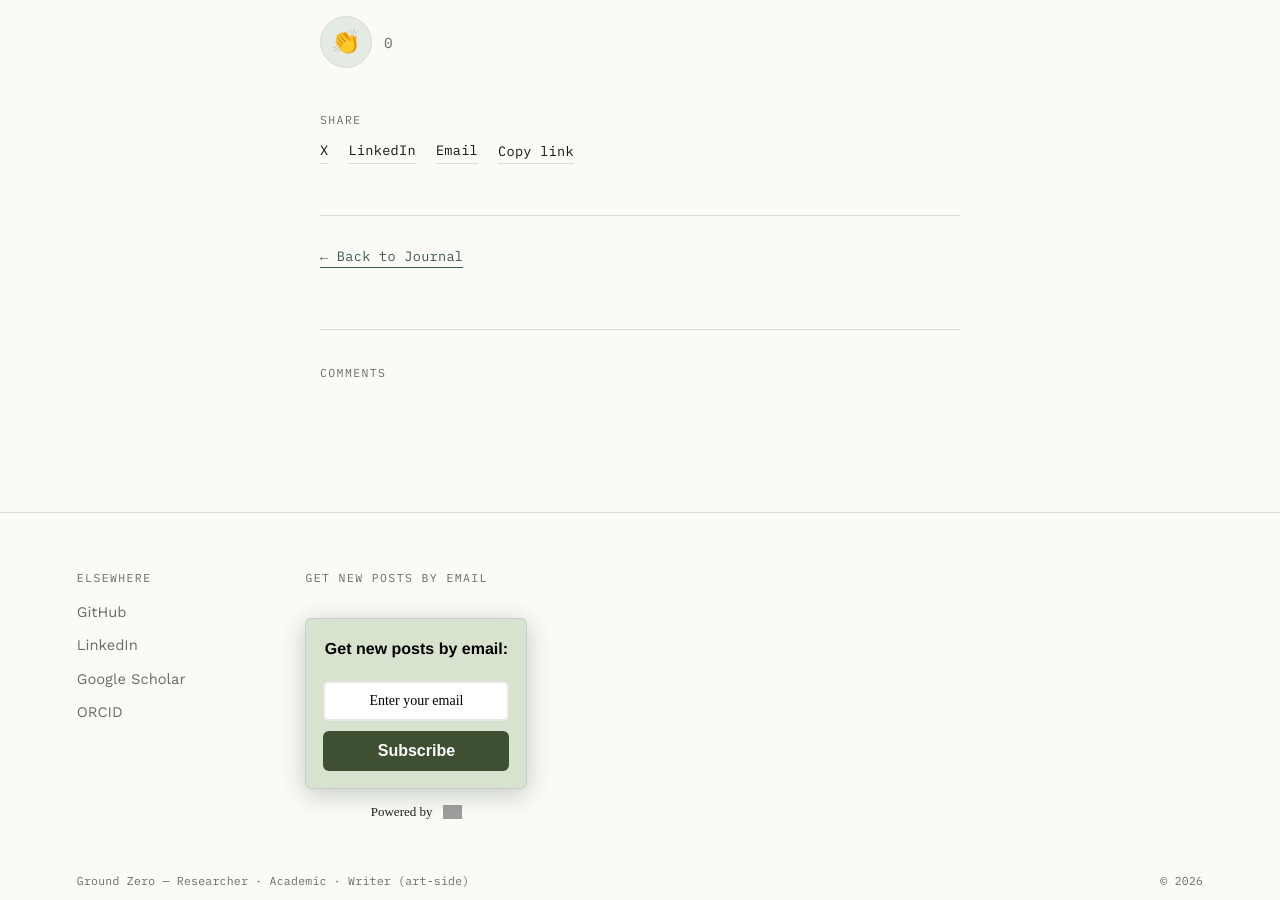
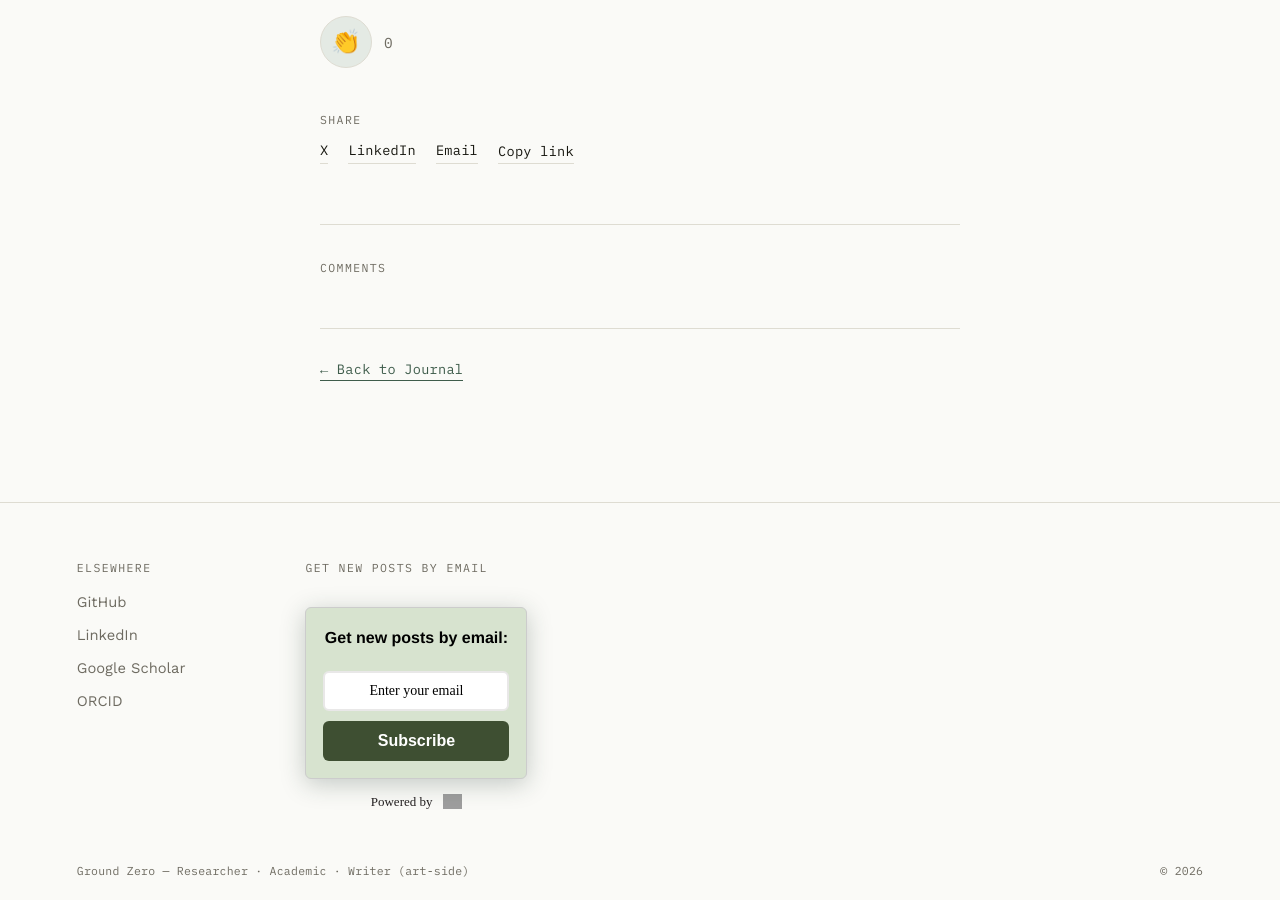
Before and after one commit to AnaAquiles/AnaAquiles.github.io, a Jekyll site: the page built from _posts/2026-08-10-welcome.md, in a window 1280 px wide and 900 px high, scrolled down 1133 px. Built offline with Jekyll 4.4.1, drawn with Linux system fonts in a browser that asks for light colours; comment, search, counter and statistics services are not loaded; grey boxes are pictures that could not be loaded.

Commit message:
changing places

```diff
--- a/_layouts/post.html
+++ b/_layouts/post.html
@@ -41,11 +41,6 @@ layout: default
     <div class="share-widget__buttons" id="share-buttons"></div>
   </div>
 
-
-  <footer class="post-footer">
-    <a class="text-link" href="{{ '/blog/' | relative_url }}">← Back to Journal</a>
-  </footer>
-
   {% include comments.html %}
 
   <div id="remark42"></div>
@@ -57,6 +52,10 @@ layout: default
   </script>
   <script>!function(e,n){for(var o=0;o<e.length;o++){var r=n.createElement('script'),c='.js',d=n.head||n.body;'noModule'in r?(r.type='module',c='.mjs'):r.async=!0,r.defer=!0,r.src=remark_config.host+'/web/'+e[o]+c,d.appendChild(r)}}(remark_config.components||['embed'],document);</script>
 
+  <footer class="post-footer">
+    <a class="text-link" href="{{ '/blog/' | relative_url }}">← Back to Journal</a>
+  </footer>
+
 </article>
 
 <script>
```
